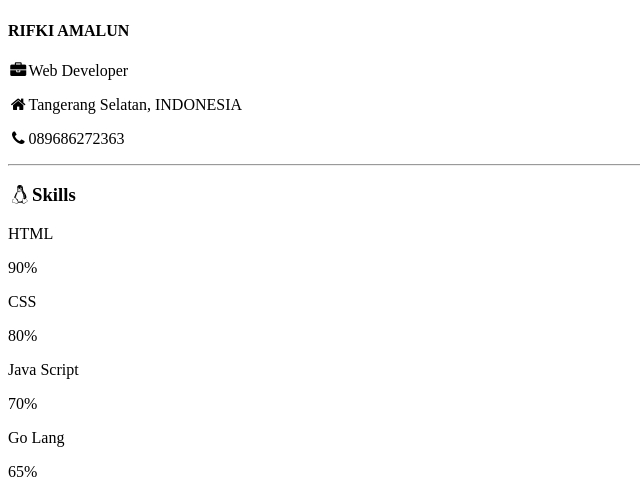
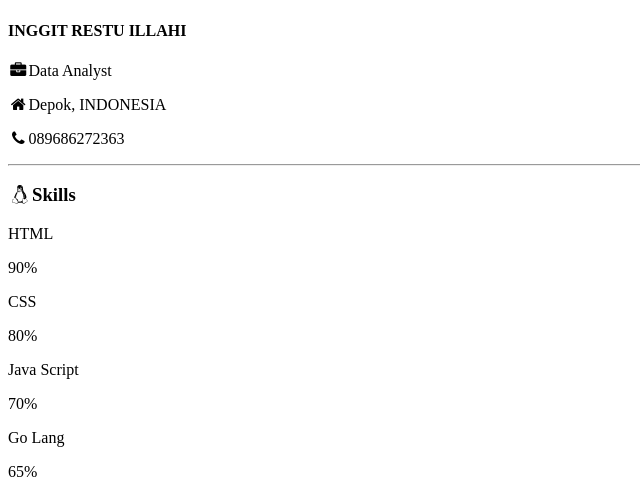
Before and after one commit to InggitRestuIllahi25/InggitRestuIllahi25.github.io, a plain HTML site: page index.html in a window 1280 px wide. Shown: the part 311-800 px from the top of the page, without its empty margins (0-640 px from the left). Drawn offline with Linux system fonts and the light colour scheme.

Commit message:
Update index.html

```diff
--- a/index.html
+++ b/index.html
@@ -6,9 +6,9 @@
         <div class="container">
             <div id="colspan">
                 <img src="https://styles.redditmedia.com/t5_2qh22/styles/communityIcon_gysvz8jisp621.png">
-                <h4>RIFKI AMALUN</h4>
-                <p><i class="fa fa-briefcase fa-fw large"></i>Web Developer</p>
-                <p><i class="fa fa-home fa-fw large"></i>Tangerang Selatan, INDONESIA</p>
+                <h4>INGGIT RESTU ILLAHI</h4>
+                <p><i class="fa fa-briefcase fa-fw large"></i>Data Analyst</p>
+                <p><i class="fa fa-home fa-fw large"></i>Depok, INDONESIA</p>
                 <p><i class="fa fa-phone fa-fw large"></i>089686272363</p>
                 <hr>
                 <h3><i class="fa fa-linux fa-fw large"></i>Skills</h3>
```
